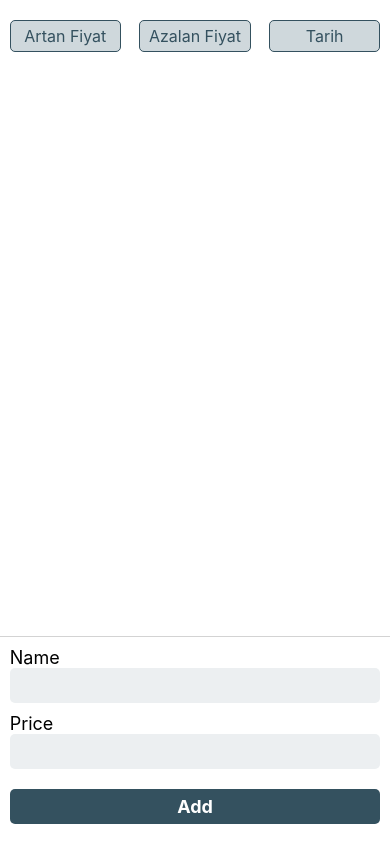
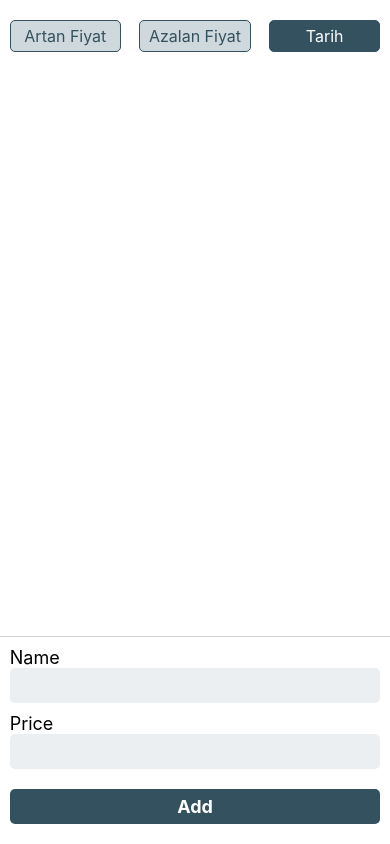
Before and after one commit to patika-128-react-native-bootcamp/week_2-salik-a, a React Native app in the folder firstHomework/: screen / in a window 390 px wide. Built offline with nearby package versions, Linux system fonts and the light colour scheme.

Commit message:
sortbutton clicked style added

```diff
--- a/firstHomework/src/components/SortButton/SortButton.js
+++ b/firstHomework/src/components/SortButton/SortButton.js
@@ -6,10 +6,13 @@ import {
 } from 'react-native';
 import styles from "./SortButtonStyle"
 
-const SortButton = ({ title, onPress }) => {
+const SortButton = ({ title, onPress, clicked }) => {
+
+
+    const theme = clicked ? "primary" : "secondary";
     return (
-        <TouchableOpacity style={styles.container} onPress={onPress}>
-            <Text style={styles.title}>{title}</Text>
+        <TouchableOpacity style={styles[theme].container} onPress={onPress}>
+            <Text style={styles[theme].title}>{title}</Text>
         </TouchableOpacity>
     );
 };
--- a/firstHomework/src/components/SortButton/SortButtonStyle.js
+++ b/firstHomework/src/components/SortButton/SortButtonStyle.js
@@ -1,7 +1,6 @@
 import { StyleSheet } from "react-native";
 
-export default StyleSheet.create({
-
+const base_style = StyleSheet.create({
     container: {
         justifyContent: "center",
         alignItems: "center",
@@ -16,5 +15,23 @@ export default StyleSheet.create({
     title: {
         fontSize: 16,
         color: "#34515f"
-    }
+
+    },
 })
+export default {
+    secondary: StyleSheet.create({
+        ...base_style,
+    }),
+    primary: StyleSheet.create({
+        ...base_style,
+        container: {
+            ...base_style.container,
+            backgroundColor: "#34515f",
+        },
+        title: {
+            ...base_style.title,
+            color: "white"
+        },
+
+    }),
+}
--- a/firstHomework/src/screens/MainScreen.js
+++ b/firstHomework/src/screens/MainScreen.js
@@ -13,10 +13,9 @@ import SortButton from '../components/SortButton/SortButton';
 const Main = () => {
 
     const [data, setData] = useState([]);
-    const [sort, setSort] = useState("");
+    const [sort, setSort] = useState("history");
 
     useEffect(() => {
-        console.log(sort)
         sortData(sort)
     }, [data])
 
@@ -28,16 +27,13 @@ const Main = () => {
     const sortData = (text) => {
         if (text === "increase") {
             const sorted = data.sort((a, b) => a.price - b.price);
-            setData(sorted)
-            console.log(sort, sorted)
+            setData(sorted);
         } else if (text === "decrease") {
             const sorted = data.sort((a, b) => b.price - a.price);
-            setData(sorted)
-            console.log(sort, sorted)
+            setData(sorted);
         } else {
             const sorted = data.sort((a, b) => b.date - a.date);
-            setData(sorted)
-            console.log(sort, sorted)
+            setData(sorted);
         }
         setSort(text)
     }
@@ -45,9 +41,9 @@ const Main = () => {
     return (
         <View style={styles.container}>
             <View style={styles.header}>
-                <SortButton title="Artan Fiyat" onPress={() => sortData("increase")} />
-                <SortButton title="Azalan Fiyat" onPress={() => sortData("decrease")} />
-                <SortButton title="Tarih" onPress={() => sortData("history")} />
+                <SortButton title="Artan Fiyat" clicked={sort === "increase" ? true : false} onPress={() => sortData("increase")} />
+                <SortButton title="Azalan Fiyat" clicked={sort === "decrease" ? true : false} onPress={() => sortData("decrease")} />
+                <SortButton title="Tarih" clicked={sort === "history" ? true : false} onPress={() => sortData("history")} />
             </View>
             <FlatList
                 data={data}
```
